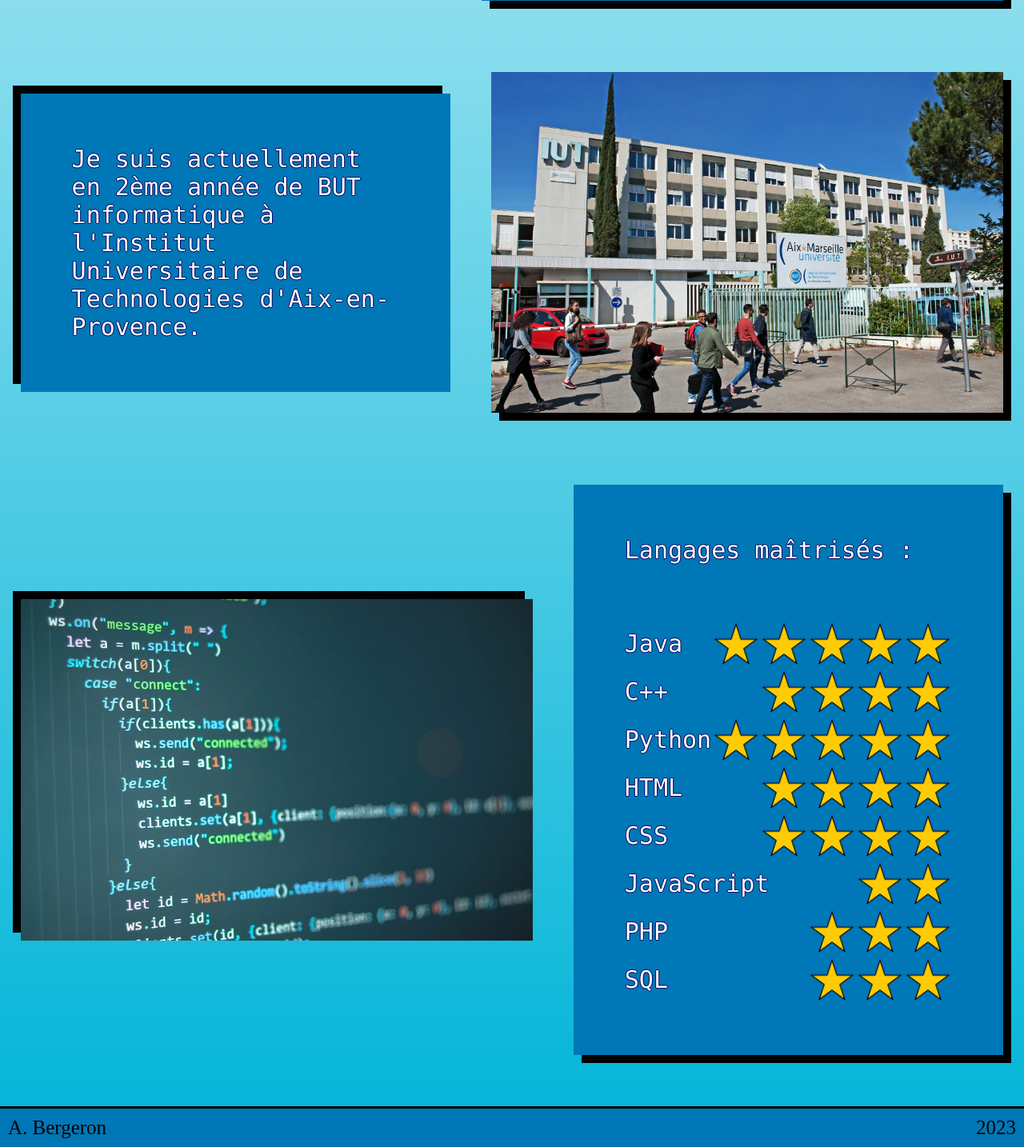
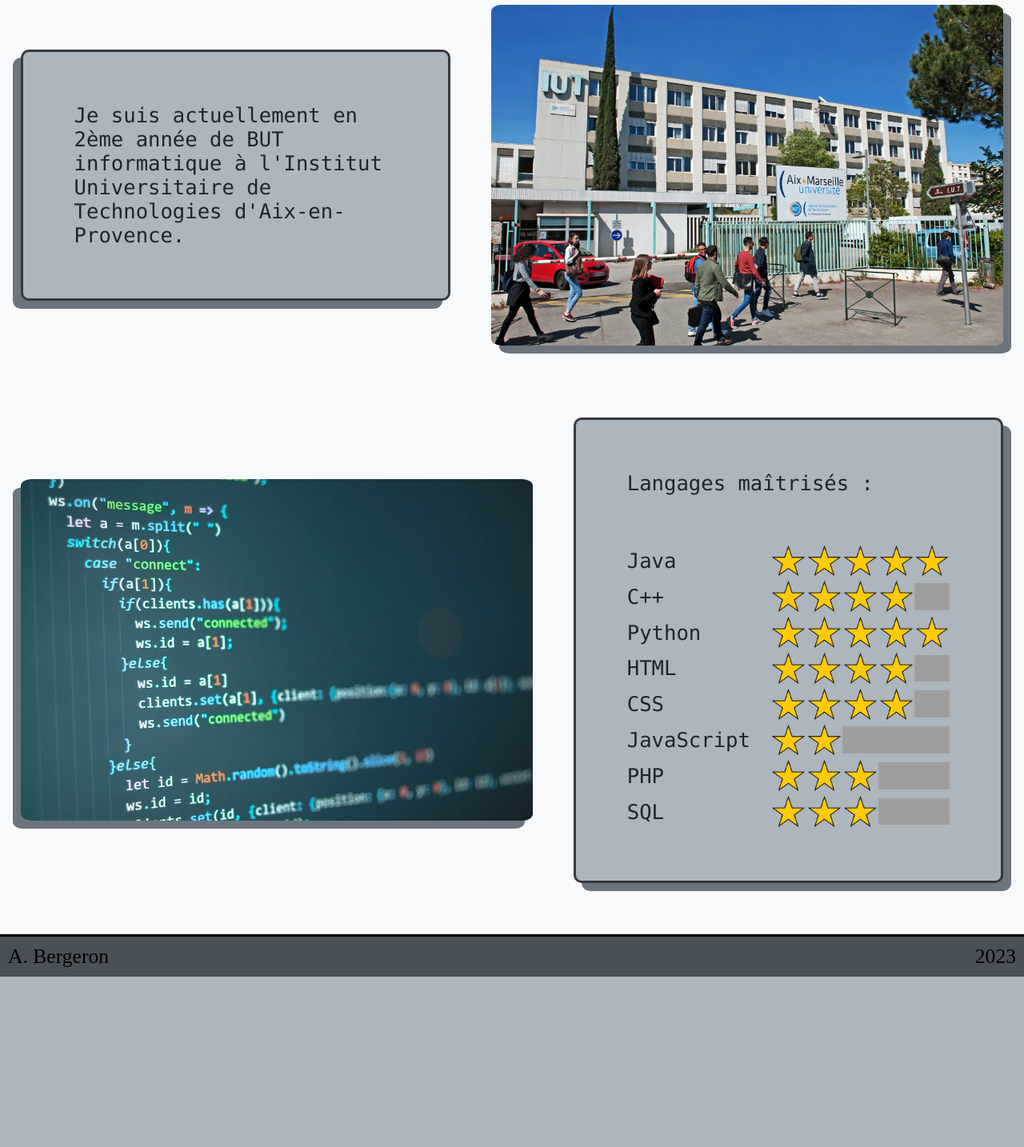
Before and after one commit to BERGERON-Alexandre-2225012aa/SiteWebAlexandreBergeron, a PHP site: page /views/accueil.php in a window 1280 px wide. Shown: the part 635-2069 px from the top of the page at 80% size. After the commit the page ends 1856 px from the top, so only its background shows below. Run offline with PHP 8.4, Linux system fonts and the light colour scheme; grey boxes are pictures that could not be loaded.

Commit message:
Update responsive et changement graphique

```diff
--- a/ressources/styles/style.css
+++ b/ressources/styles/style.css
@@ -1,35 +1,21 @@
 body {
     margin: 0;
-    background: linear-gradient(to bottom, #CAF0F8, #00B4D8);
-}
-
-::-webkit-scrollbar {
-    position: fixed;
-    width: 10px;
-    border-left: solid;
-    border-width: 2px;
-    background: linear-gradient(to bottom, #CAF0F8, #00B4D8);
-}
-
-::-webkit-scrollbar-thumb {
-    background: #00B4D8;
-    border: solid;
-    border-radius: 10px;
-    border-width: 1px;
+    background: #F8F9FA;
 }
 
 header {
     display: flex;
     justify-content: flex-start;
     align-items: center;
-    background-color: #00B4D8;
+    background-color: #495057;
+    background-size: 100%;
     border-bottom: solid;
     width: 100%;
     margin-bottom: 20px;
 }
 
 .headerLabel {
-    font-size: 35px;
+    font-size: 2vw;
     padding-left: 20px;
     padding-right: 20px;
     width: 100%;
@@ -43,22 +29,22 @@ header {
 
 .headerButton {
     border: none;
-    font-size: 30px;
+    font-size: 2vw;
     margin: 0px;
     padding: 20px;
     padding-right: 5%;
     padding-left: 5%;
-    background-color: #00B4D8;
+    background-color: #495057;
     outline: none;
     color: white;
 }
 
 .headerButton:hover {
-    background-color: #90E0EF;
+    background-color: #6C757D;
 }
 
 .headerButton:focus {
-    background-color: #90E0EF;
+    background-color: #6C757D;
 }
 
 /* REVEAL */
@@ -83,41 +69,44 @@ header {
 }
 
 .gradientWord {
-    background: -webkit-linear-gradient(left, #90E0EF, lightgreen);
-    -webkit-background-clip: text;
-    -webkit-text-fill-color: transparent;
-    text-shadow: none;
+    color: #495057;
 }
 
 .accueilImg {
     display: flex;
     align-items: center;
     margin: 2%;
-    background-color: #90E0EF;
     width: 50%;
+    border-radius: 2%;
 }
 
 .accueilLabel {
     margin: 2%;
-    background: #0077B6;
-    font-size: 30px;
+    background: #ADB5BD;
+    font-size: 2vw;
     font-family: Consolas;
-    color: white;
+    color: #212529;
     display: block;
     align-items: center;
     padding-top: 0px;
     padding: 5%;
     width: 50%;
     height: 100%;
-    text-shadow: -1px 0 #03045E, 0 1px #03045E, 1px 0 #03045E, 0 -1px #03045E;
+    border-radius: 10px;
+    border: solid;
+    border-color: #343A40;
 }
 
 .left {
-    box-shadow: -10px -10px black;
+    box-shadow: -10px 10px #6C757D;
 }
 
 .right {
-    box-shadow: 10px 10px black;
+    box-shadow: 10px 10px #6C757D;
+}
+
+.skillStarsImg {
+    width: 3.5vw;
 }
 
 .accueilSkillDiv {
@@ -135,7 +124,7 @@ header {
 /* FOOTER */
 
 footer {
-    background-color: #0077B6;
+    background-color: #495057;
     border-top: solid;
     display: flex;
     justify-content: space-between;
@@ -144,7 +133,7 @@ footer {
 }
 
 .footerLabel {
-    font-size: 25px;
+    font-size: 2vw;
     padding-left: 20px;
     padding-right: 20px;
     padding: 10px;
--- a/view-models/accueilViewModel.php
+++ b/view-models/accueilViewModel.php
@@ -8,9 +8,9 @@ function body() { ?>
             <br>
             <br>J'ai 18 ans, et je suis passionné d'informatique.
             <br>
-            <br><label class="gradientWord">Motivé</label>,
-            <label class="gradientWord">Rigoureux</label> et
-            <label class="gradientWord">Organisé</label> dans mon travail,
+            <br><label class="gradientWord"><b>Motivé</b></label>,
+            <label class="gradientWord"><b>Rigoureux</b></label> et
+            <label class="gradientWord"><b>Organisé</b></label> dans mon travail,
             je suis un atout primordial pour les équipes avec qui je travaille.
         </label>
     </div>
@@ -30,71 +30,81 @@ function body() { ?>
             <div class="accueilSkillDiv">
                 <label>Java</label>
                 <div class="skillStarsDiv">
-                    <img src="../ressources/images/etoile-jaune.png" width="60">
-                    <img src="../ressources/images/etoile-jaune.png" width="60">
-                    <img src="../ressources/images/etoile-jaune.png" width="60">
-                    <img src="../ressources/images/etoile-jaune.png" width="60">
-                    <img src="../ressources/images/etoile-jaune.png" width="60">
+                    <img src="../ressources/images/etoile-jaune.png" class="skillStarsImg">
+                    <img src="../ressources/images/etoile-jaune.png" class="skillStarsImg">
+                    <img src="../ressources/images/etoile-jaune.png" class="skillStarsImg">
+                    <img src="../ressources/images/etoile-jaune.png" class="skillStarsImg">
+                    <img src="../ressources/images/etoile-jaune.png" class="skillStarsImg">
                 </div>
             </div>
             <div class="accueilSkillDiv">
                 <label>C++</label>
                 <div class="skillStarsDiv">
-                    <img src="../ressources/images/etoile-jaune.png" width="60">
-                    <img src="../ressources/images/etoile-jaune.png" width="60">
-                    <img src="../ressources/images/etoile-jaune.png" width="60">
-                    <img src="../ressources/images/etoile-jaune.png" width="60">
+                    <img src="../ressources/images/etoile-jaune.png" class="skillStarsImg">
+                    <img src="../ressources/images/etoile-jaune.png" class="skillStarsImg">
+                    <img src="../ressources/images/etoile-jaune.png" class="skillStarsImg">
+                    <img src="../ressources/images/etoile-jaune.png" class="skillStarsImg">
+                    <img src="../ressources/images/etoile-grise.png" class="skillStarsImg">
                 </div>
             </div>
             <div class="accueilSkillDiv">
                 <label>Python</label>
                 <div class="skillStarsDiv">
-                    <img src="../ressources/images/etoile-jaune.png" width="60">
-                    <img src="../ressources/images/etoile-jaune.png" width="60">
-                    <img src="../ressources/images/etoile-jaune.png" width="60">
-                    <img src="../ressources/images/etoile-jaune.png" width="60">
-                    <img src="../ressources/images/etoile-jaune.png" width="60">
+                    <img src="../ressources/images/etoile-jaune.png" class="skillStarsImg">
+                    <img src="../ressources/images/etoile-jaune.png" class="skillStarsImg">
+                    <img src="../ressources/images/etoile-jaune.png" class="skillStarsImg">
+                    <img src="../ressources/images/etoile-jaune.png" class="skillStarsImg">
+                    <img src="../ressources/images/etoile-jaune.png" class="skillStarsImg">
                 </div>
             </div>
             <div class="accueilSkillDiv">
                 <label>HTML</label>
                 <div class="skillStarsDiv">
-                    <img src="../ressources/images/etoile-jaune.png" width="60">
-                    <img src="../ressources/images/etoile-jaune.png" width="60">
-                    <img src="../ressources/images/etoile-jaune.png" width="60">
-                    <img src="../ressources/images/etoile-jaune.png" width="60">
+                    <img src="../ressources/images/etoile-jaune.png" class="skillStarsImg">
+                    <img src="../ressources/images/etoile-jaune.png" class="skillStarsImg">
+                    <img src="../ressources/images/etoile-jaune.png" class="skillStarsImg">
+                    <img src="../ressources/images/etoile-jaune.png" class="skillStarsImg">
+                    <img src="../ressources/images/etoile-grise.png" class="skillStarsImg">
                 </div>
             </div>
             <div class="accueilSkillDiv">
                 <label>CSS</label>
                 <div class="skillStarsDiv">
-                    <img src="../ressources/images/etoile-jaune.png" width="60">
-                    <img src="../ressources/images/etoile-jaune.png" width="60">
-                    <img src="../ressources/images/etoile-jaune.png" width="60">
-                    <img src="../ressources/images/etoile-jaune.png" width="60">
+                    <img src="../ressources/images/etoile-jaune.png" class="skillStarsImg">
+                    <img src="../ressources/images/etoile-jaune.png" class="skillStarsImg">
+                    <img src="../ressources/images/etoile-jaune.png" class="skillStarsImg">
+                    <img src="../ressources/images/etoile-jaune.png" class="skillStarsImg">
+                    <img src="../ressources/images/etoile-grise.png" class="skillStarsImg">
                 </div>
             </div>
             <div class="accueilSkillDiv">
                 <label>JavaScript</label>
                 <div class="skillStarsDiv">
-                    <img src="../ressources/images/etoile-jaune.png" width="60">
-                    <img src="../ressources/images/etoile-jaune.png" width="60">
+                    <img src="../ressources/images/etoile-jaune.png" class="skillStarsImg">
+                    <img src="../ressources/images/etoile-jaune.png" class="skillStarsImg">
+                    <img src="../ressources/images/etoile-grise.png" class="skillStarsImg">
+                    <img src="../ressources/images/etoile-grise.png" class="skillStarsImg">
+                    <img src="../ressources/images/etoile-grise.png" class="skillStarsImg">
                 </div>
             </div>
             <div class="accueilSkillDiv">
                 <label>PHP</label>
                 <div class="skillStarsDiv">
-                    <img src="../ressources/images/etoile-jaune.png" width="60">
-                    <img src="../ressources/images/etoile-jaune.png" width="60">
-                    <img src="../ressources/images/etoile-jaune.png" width="60">
+                    <img src="../ressources/images/etoile-jaune.png" class="skillStarsImg">
+                    <img src="../ressources/images/etoile-jaune.png" class="skillStarsImg">
+                    <img src="../ressources/images/etoile-jaune.png" class="skillStarsImg">
+                    <img src="../ressources/images/etoile-grise.png" class="skillStarsImg">
+                    <img src="../ressources/images/etoile-grise.png" class="skillStarsImg">
                 </div>
             </div>
             <div class="accueilSkillDiv">
                 <label>SQL</label>
                 <div class="skillStarsDiv">
-                    <img src="../ressources/images/etoile-jaune.png" width="60">
-                    <img src="../ressources/images/etoile-jaune.png" width="60">
-                    <img src="../ressources/images/etoile-jaune.png" width="60">
+                    <img src="../ressources/images/etoile-jaune.png" class="skillStarsImg">
+                    <img src="../ressources/images/etoile-jaune.png" class="skillStarsImg">
+                    <img src="../ressources/images/etoile-jaune.png" class="skillStarsImg">
+                    <img src="../ressources/images/etoile-grise.png" class="skillStarsImg">
+                    <img src="../ressources/images/etoile-grise.png" class="skillStarsImg">
                 </div>
             </div>
 
```
